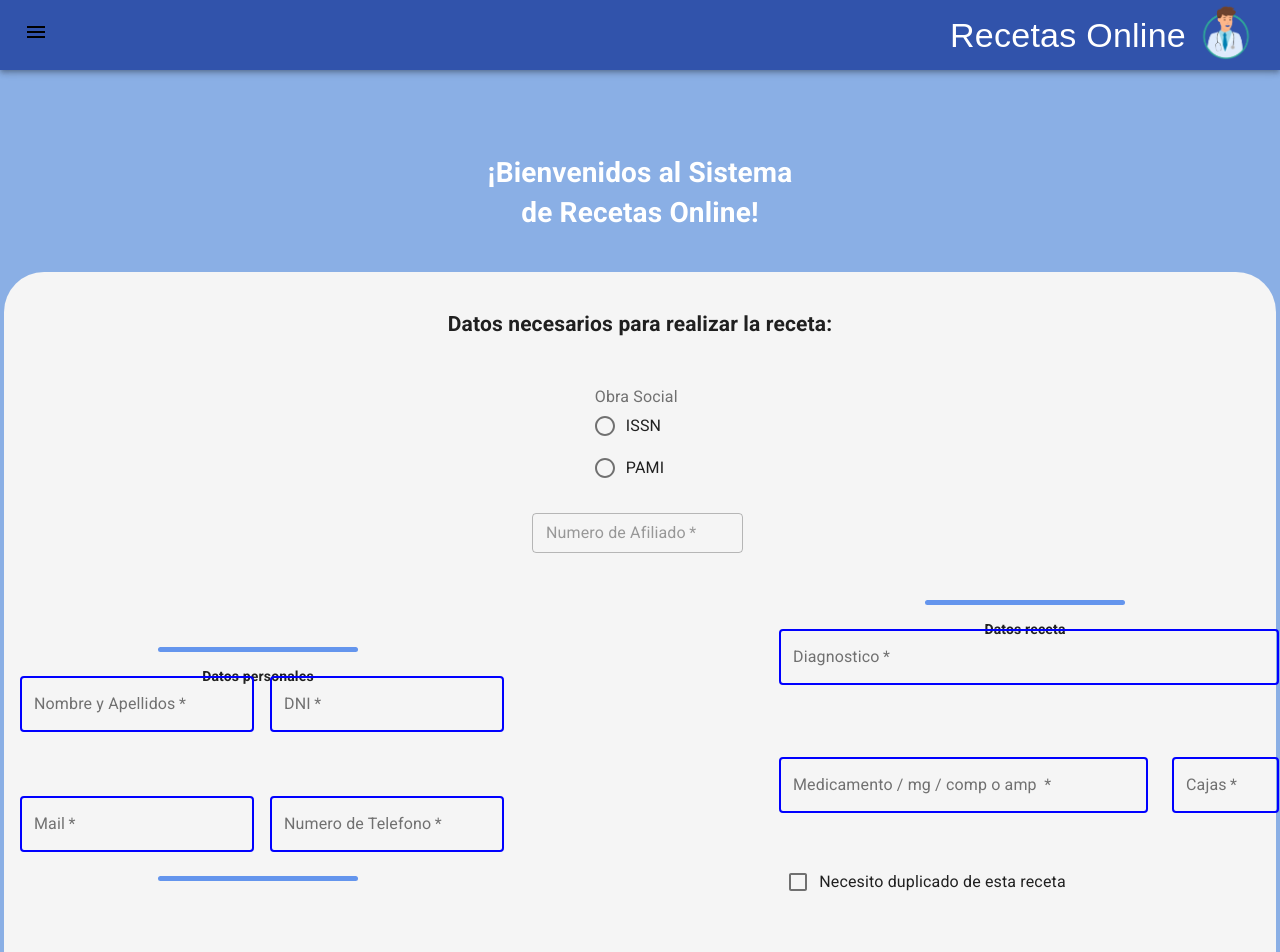
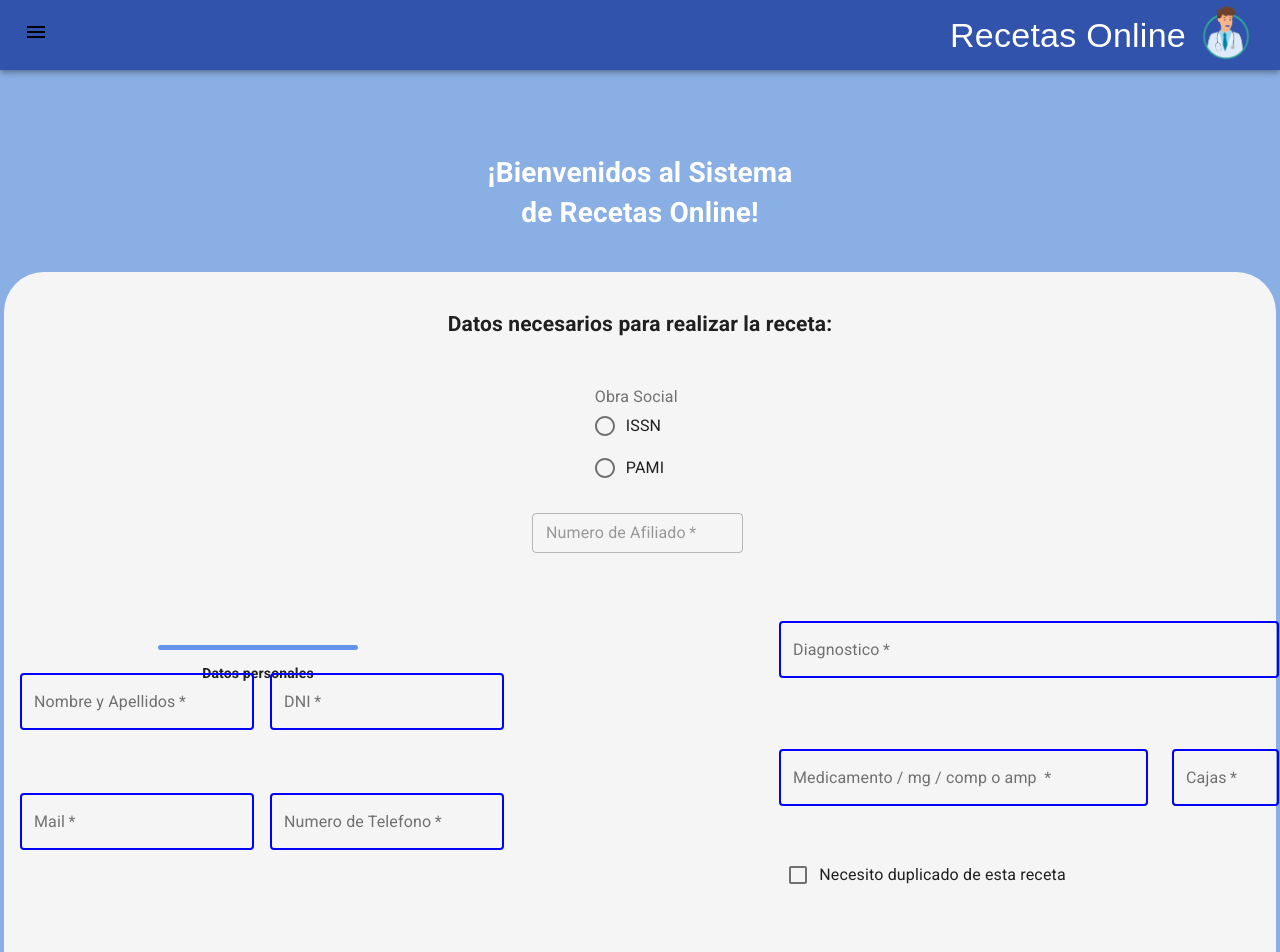
Before and after one commit to nahuelpaez86/WebRecetas, a React (Create React App) app: page /requerimientos in a window 1280 px wide. Shown: the top 952 px of the page. Built offline with nearby package versions, Linux system fonts and the light colour scheme.

Commit message:
Update indexForm.js

```diff
--- a/src/Componentes/Paciente/pages/Formulario/indexForm.js
+++ b/src/Componentes/Paciente/pages/Formulario/indexForm.js
@@ -255,7 +255,7 @@ const Formulario= () => {
 
 
         {/* obra social */}
-                    <div className={classes.separador}>  </div>
+          {/*  <div className={classes.separador}>  </div>*/}
                       <Grid item align="center" sm={12} >
                                   <FormControl component="fieldset">
                                           <FormLabel component="legend" >Obra Social</FormLabel>
@@ -292,7 +292,7 @@ const Formulario= () => {
 
 
         {/* Datos de recetas */}
-                     <div className={classes.separador}> <h4> Datos receta </h4> </div>
+                   {/*  <div className={classes.separador}> <h4> Datos receta </h4> </div>*/}
                           <Grid  container className={classes.gruposDeInputs} >
                               <DatosRecetas
                                     holder1="Diagnostico"
@@ -308,7 +308,7 @@ const Formulario= () => {
 
                                 {/* Datos Recetas adicionales */}
                                     <div style={mostrar2}>
-                                    <div className={classes.separador2}> <h4 className={classes.h4}> Medicamento 2 </h4> </div>
+                                 {/*    <div className={classes.separador2}> <h4 className={classes.h4}> Medicamento 2 </h4> </div>*/}
                                             <DatosRecetas
                                                     holder1="Diagnostico 2"
                                                     name1="diagnostico2"
@@ -322,7 +322,7 @@ const Formulario= () => {
                                                     onChange={onChangeHandler} />
                                     </div>
                                     <div style={mostrar3}>
-                                    <div className={classes.separador2}> <h4 className={classes.h4}> Medicamento 3 </h4> </div>
+                                 {/*    <div className={classes.separador2}> <h4 className={classes.h4}> Medicamento 3 </h4> </div>*/}
                                               <DatosRecetas
                                                     holder1="Diagnostico 3"
                                                     name1="diagnostico3"
@@ -336,7 +336,7 @@ const Formulario= () => {
                                                     onChange={onChangeHandler} />
                                     </div>
                                     <div style={mostrar4}>
-                                    <div className={classes.separador2}> <h4 className={classes.h4}> Medicamento 4 </h4> </div>
+                                      {/*  <div className={classes.separador2}> <h4 className={classes.h4}> Medicamento 4 </h4> </div>*/}
 
                                             <DatosRecetas
                                                   holder1="Diagnostico 4"
```
